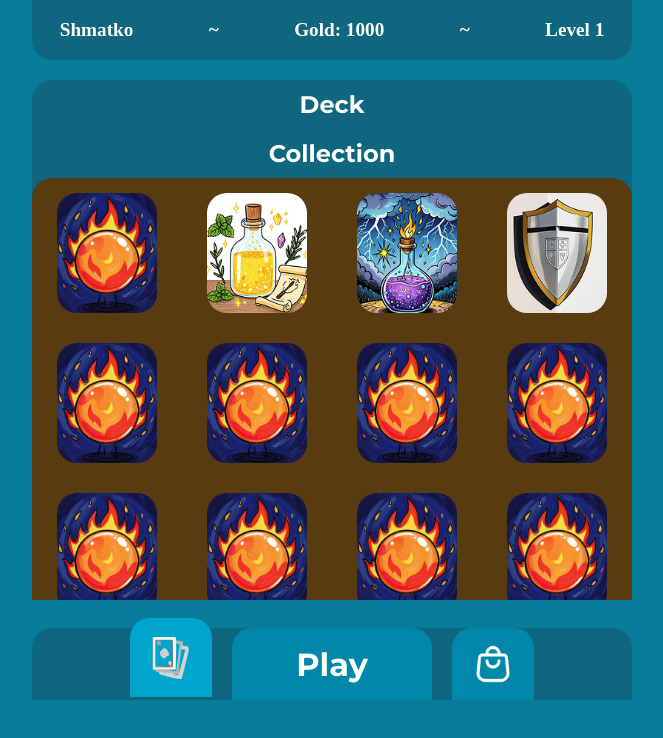
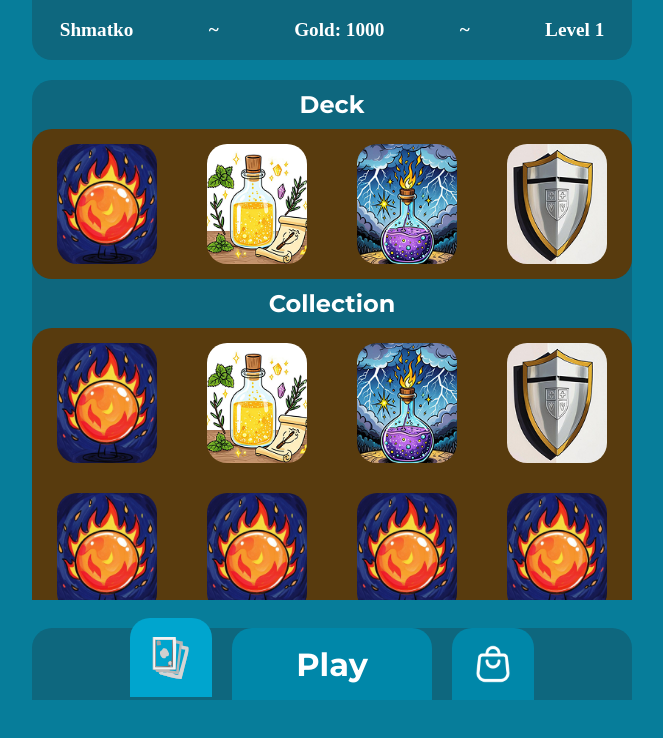
Before and after one commit to chikibambony137/YetAnotherCardGame, a Vue app: page /cards in a window 1280 px wide. Shown: the top 738 px of the page, without its empty margins (308-971 px from the left). Built offline with nearby package versions, Linux system fonts and the light colour scheme.

Commit message:
realize card deck display

```diff
--- a/src/components/blocks/menu_deck/Collection.vue
+++ b/src/components/blocks/menu_deck/Collection.vue
@@ -2,7 +2,7 @@
   <div class="collection">
     <h2 class="collection__title">Collection</h2>
     <div class="collection__table">
-      <Card class="deck__card"
+      <Card class="collection__card"
       v-for="card in cardStore.cards" :key="card.id"
       :card="card" :displayedValues></Card>
     </div>
--- a/src/components/blocks/menu_deck/Deck.vue
+++ b/src/components/blocks/menu_deck/Deck.vue
@@ -1,21 +1,66 @@
 <template>
   <div class="deck">
     <h2 class="deck__title">Deck</h2>
-    <div class="deck__table">
-        <!-- <Card class="deck__card"></Card>
-        <Card class="deck__card"></Card>
-        <Card class="deck__card"></Card>
-        <Card class="deck__card"></Card> -->
-    </div>
+    <Table class="deck__table" :cards="deck" :displayedValues> </Table>
   </div>
 </template>
 
 <script setup>
-import Card from './Card.vue';
+import Table from "@/components/blocks/menu_deck/Table.vue";
+
+const displayedValues = {
+  title: true, info: true, removeBttn: true
+}
+
+const deck = [
+  {
+    id: 0,
+    name: "Fireball",
+    info: "fire and ball - FIREBALL!!",
+    image: "card/Fireball.png",
+    features: {
+      cost: 3,
+      damage: 5,
+    },
+  },
+
+  {
+    id: 1,
+    name: "Heal",
+    info: "heal my ebalo",
+    image: "card/Heal.png",
+    features: {
+      cost: 2,
+      heal: 3,
+    },
+  },
+
+  {
+    id: 2,
+    name: "Lightning",
+    info: "Power off!",
+    image: "card/Lightning.png",
+    features: {
+      cost: 7,
+      damage: 10,
+    },
+  },
+
+  {
+    id: 3,
+    name: "Shield",
+    info: "Shield for ass, use correctly!",
+    image: "card/Shield.png",
+    features: {
+      cost: 5,
+      shield: 50,
+    },
+  },
+];
 </script>
 
 <style scoped lang="scss">
-@use '@/assets/scss/var.scss';
+@use "@/assets/scss/var.scss";
 
 .deck {
   display: flex;
--- /dev/null
+++ b/src/components/blocks/menu_deck/Table.vue
@@ -0,0 +1,28 @@
+<template>
+  <div class="table">
+    <Card class="table__card"
+    v-for="card in cards" :key="card.id"
+    :card="card" :displayedValues></Card>
+  </div>
+</template>
+
+<script setup>
+import Card from "@/components/blocks/menu_deck/Card.vue";
+const { cards, displayedValues } = defineProps({ cards: Array, displayedValues: Object });
+</script>
+
+<style scoped lang="scss">
+@use "@/assets/scss/var.scss";
+
+.table {
+  display: flex;
+
+  width: 100%;
+  height: 100%;
+
+  flex-wrap: wrap;
+
+  border-radius: 20px;
+  background-color: var.$table-background-color;
+}
+</style>
```
Lines whose indentation alone changed are shown as unchanged.
